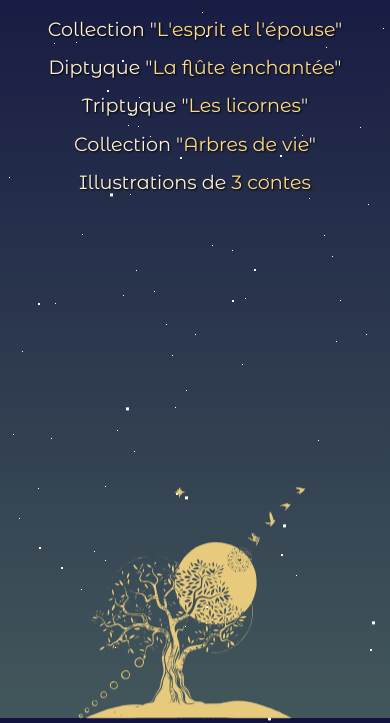
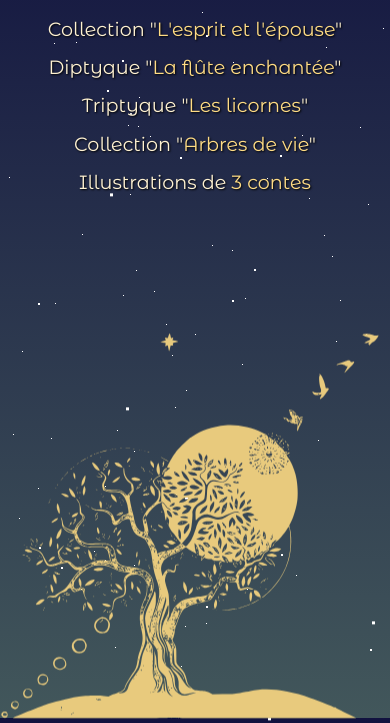
Before and after one commit to baku67/les100ciels-js-, a website: page peinture.html in a window 390 px wide. Shown: the part 126-849 px from the top of the page. Drawn offline with nearby package versions, Linux system fonts and the light colour scheme.

Commit message:
FIX fallback svgArbre

```diff
--- a/phone.css
+++ b/phone.css
@@ -368,11 +368,11 @@
         overflow: visible !important;
 
         /* ATTENTION   QUE SI IMG trepied */
-        width: 60% !important;
+        /* width: 60% !important;
         height: auto !important;
         top: 100% !important;
         left: 50% !important;
-        transform: translateY(-100%) translateX(-50%) !important;
+        transform: translateY(-100%) translateX(-50%) !important; */
     }
 
     .svgArbreGroup-rubrique2 {
```
